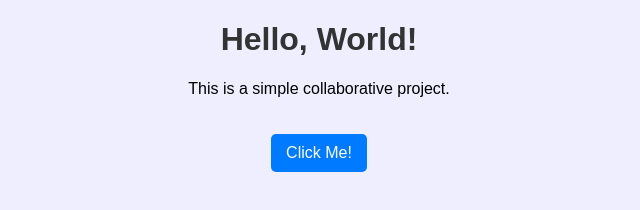
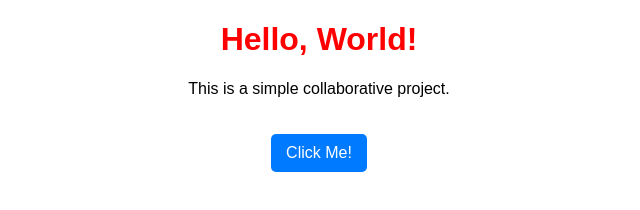
Before and after one commit to Rakesh211212/proj, a plain HTML site: page index.html in a window 1280 px wide. Shown: the whole page, without its empty margins (321-961 px from the left). Drawn offline with Linux system fonts and the light colour scheme.

Commit message:
Update style.css

```diff
--- a/style.css
+++ b/style.css
@@ -3,11 +3,11 @@ body {
     text-align: center;
     margin: 0;
     padding: 0;
-    background-color: #eef;
+    background-color: white;
 }
 
 h1 {
-    color: #333;
+    color: red;
 }
 
 button {
```
